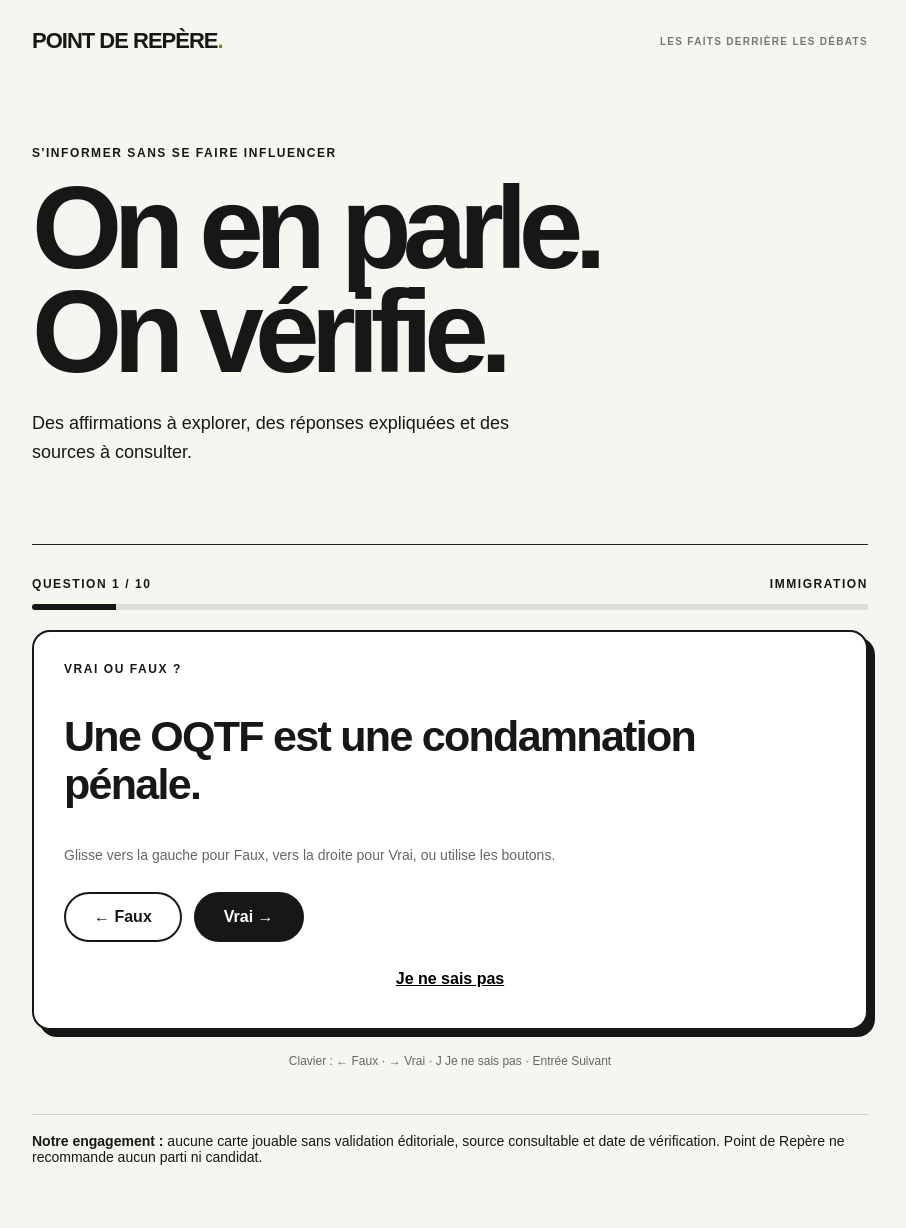
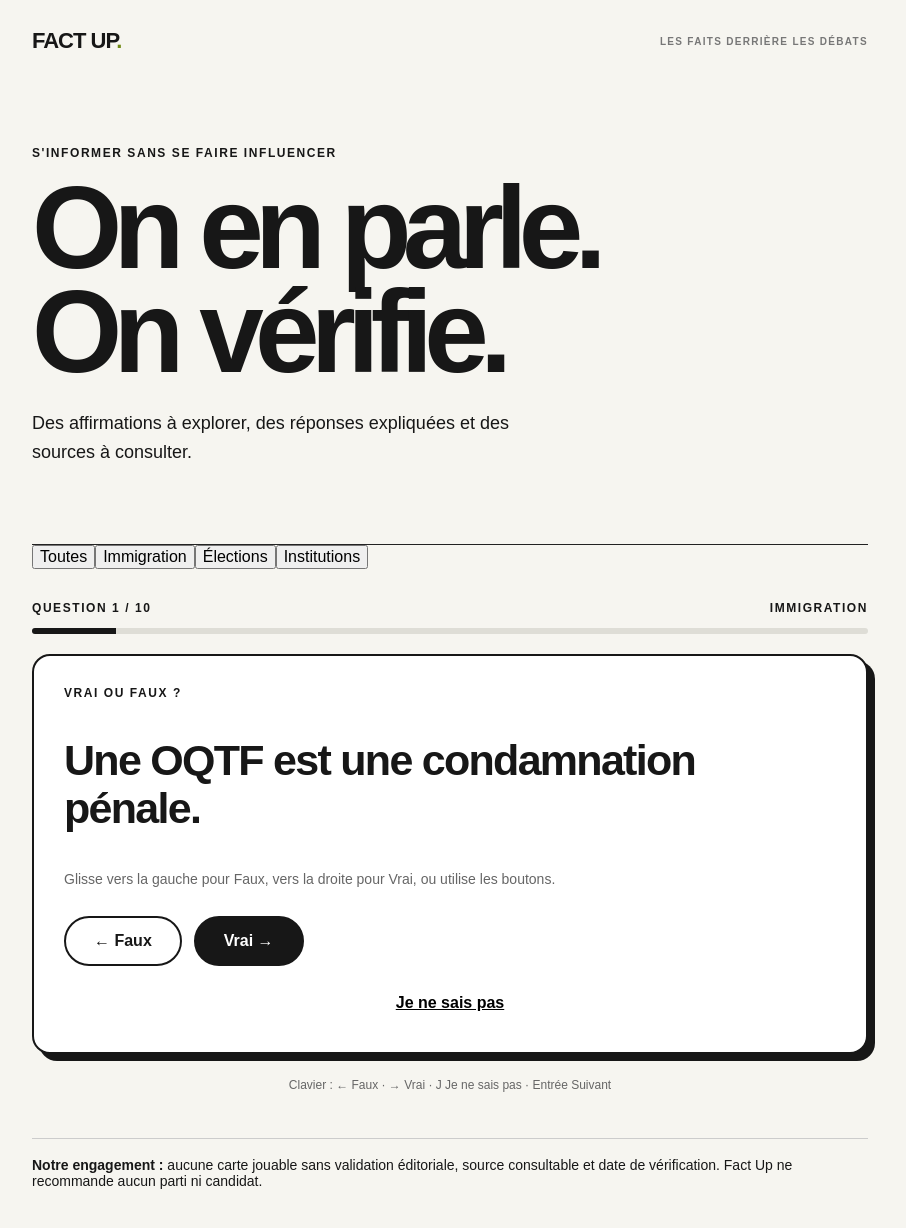
Before and after one commit to axeligato/Decrypte, a Next.js app: page / in a window 1280 px wide. Shown: the top 1228 px of the page, without its empty margins (190-1096 px from the left). Built offline with nearby package versions, Linux system fonts and the light colour scheme.

Commit message:
feat: Fact Up playtest app/page.tsx

```diff
--- a/app/page.tsx
+++ b/app/page.tsx
@@ -1,5 +1,5 @@
 'use client';
-import { useCallback, useEffect, useRef, useState } from 'react';
+import { useCallback, useEffect, useMemo, useRef, useState } from 'react';
 import { playableCards } from '../lib/cards';
 
 type Answer = 'true' | 'false' | 'unknown';
@@ -8,11 +8,14 @@ const SESSION_SIZE = 10;
 
 export default function Home() {
   const [session, setSession] = useState(0);
+  const [category, setCategory] = useState('Toutes');
+  const categories = useMemo(() => ['Toutes', ...Array.from(new Set(playableCards.map(card => card.category)))], []);
+  const filteredCards = useMemo(() => category === 'Toutes' ? playableCards : playableCards.filter(card => card.category === category), [category]);
   const [index, setIndex] = useState(0);
   const [answer, setAnswer] = useState<Answer | null>(null);
   const [results, setResults] = useState<Result[]>([]);
   const touchStart = useRef<{x:number;y:number}|null>(null);
-  const deck = playableCards.slice(session * SESSION_SIZE, (session + 1) * SESSION_SIZE);
+  const deck = filteredCards.slice(session * SESSION_SIZE, (session + 1) * SESSION_SIZE);
   const card = deck[index];
   const finished = deck.length > 0 && index >= deck.length;
   const choose = useCallback((value: Answer) => {
@@ -38,10 +41,12 @@ export default function Home() {
   function next() { setAnswer(null); setIndex(i => i + 1); }
   function reset() { setIndex(0); setAnswer(null); setResults([]); }
   return <main>
-    <header className="topbar"><span className="brand">POINT DE REPÈRE<span className="accent">.</span></span><span className="topbar-label">LES FAITS DERRIÈRE LES DÉBATS</span></header>
+    <header className="topbar"><span className="brand">FACT UP<span className="accent">.</span></span><span className="topbar-label">LES FAITS DERRIÈRE LES DÉBATS</span></header>
     <section className="hero"><div className="eyebrow">S'informer sans se faire influencer</div><h1>On en parle.<br/>On vérifie.</h1><p className="intro">Des affirmations à explorer, des réponses expliquées et des sources à consulter.</p></section>
+    {playableCards.length > 0 && <nav className="category-nav" aria-label="Choisir un thème">{categories.map(item => <button key={item} aria-pressed={category === item} className={category === item ? 'active' : ''} onClick={() => {setCategory(item);setSession(0);setIndex(0);setAnswer(null);setResults([]);}}>{item}</button>)}</nav>}
     {playableCards.length === 0 ? <section className="empty" role="status"><span className="pill">Vérification éditoriale en cours</span><h2>Les premières cartes se préparent.</h2><p>Le jeu s'ouvrira quand les premières affirmations auront passé la revue de leurs sources, dates et formulations. Aucun résultat ne sera inventé pour remplir la session.</p><p className="muted">L'interface est prête ; le contenu reste en validation.</p></section> :
-    finished ? <section className="card results" aria-live="polite"><div className="eyebrow">Fin de session</div><h2>Merci d'avoir joué.</h2><p className="score">{correct}<span> / {answered}</span></p><p>Réponses correctes parmi les questions auxquelles tu as répondu. {results.length - answered} réponse(s) « Je ne sais pas ».</p><p className="muted">L'objectif est de découvrir les faits, pas de te noter.</p><div className="actions"><button onClick={reset}>Rejouer cette session</button>{playableCards.length > (session+1)*SESSION_SIZE && <button className="secondary" onClick={() => {setSession(s => s+1);reset();}}>Session suivante</button>}</div></section> :
+    deck.length === 0 ? <section className="empty" role="status"><h2>Toutes les cartes de ce thème sont terminées.</h2><p>Tu peux choisir un autre thème ou revenir à toutes les cartes.</p><button onClick={() => {setCategory('Toutes');setSession(0);reset();}}>Voir toutes les cartes</button></section> :
+    finished ? <section className="card results" aria-live="polite"><div className="eyebrow">Fin de session</div><h2>Merci d'avoir joué.</h2><p className="score">{correct}<span> / {answered}</span></p><p>Réponses correctes parmi les questions auxquelles tu as répondu. {results.length - answered} réponse(s) « Je ne sais pas ».</p><p className="muted">L'objectif est de découvrir les faits, pas de te noter.</p><div className="actions"><button onClick={reset}>Rejouer cette session</button>{filteredCards.length > (session+1)*SESSION_SIZE && <button className="secondary" onClick={() => {setSession(s => s+1);reset();}}>Session suivante</button>}</div></section> :
     card ? <section className="play-area" aria-label="Question du jeu">
       <div className="progress-label"><span>QUESTION {index+1} / {deck.length}</span><span>{card.category.toUpperCase()}</span></div>
       <div className="progress" role="progressbar" aria-valuenow={index+1} aria-valuemin={1} aria-valuemax={deck.length} aria-label="Progression de la session"><div style={{width:`${(index+1)/deck.length*100}%`}}/></div>
@@ -52,6 +57,6 @@ export default function Home() {
       </article>
       <p className="keyboard-tip">Clavier : ← Faux · → Vrai · J Je ne sais pas · Entrée Suivant</p>
     </section> : null}
-    <footer className="note"><strong>Notre engagement :</strong> aucune carte jouable sans validation éditoriale, source consultable et date de vérification. Point de Repère ne recommande aucun parti ni candidat.</footer>
+    <footer className="note"><strong>Notre engagement :</strong> aucune carte jouable sans validation éditoriale, source consultable et date de vérification. Fact Up ne recommande aucun parti ni candidat.</footer>
   </main>;
 }
```
